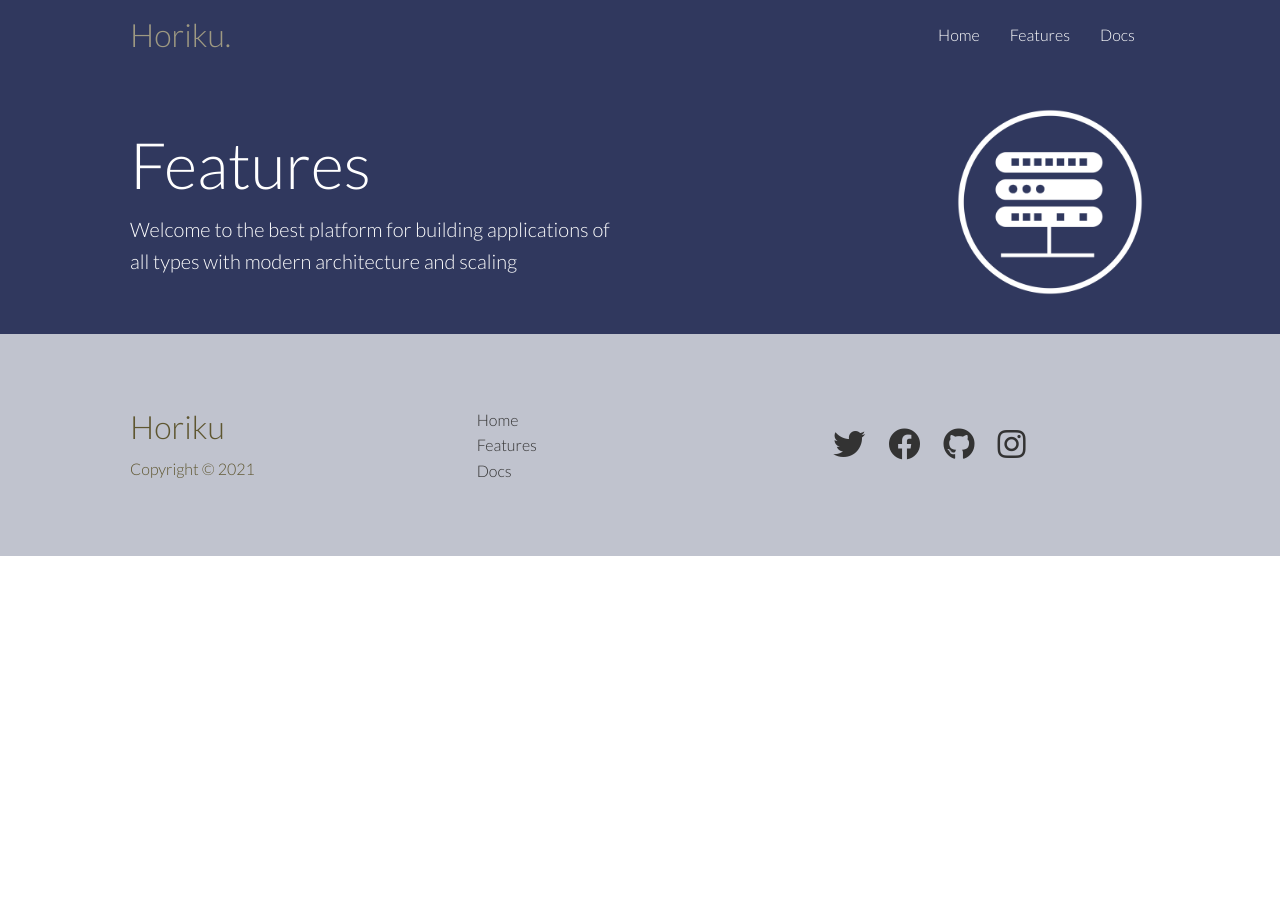
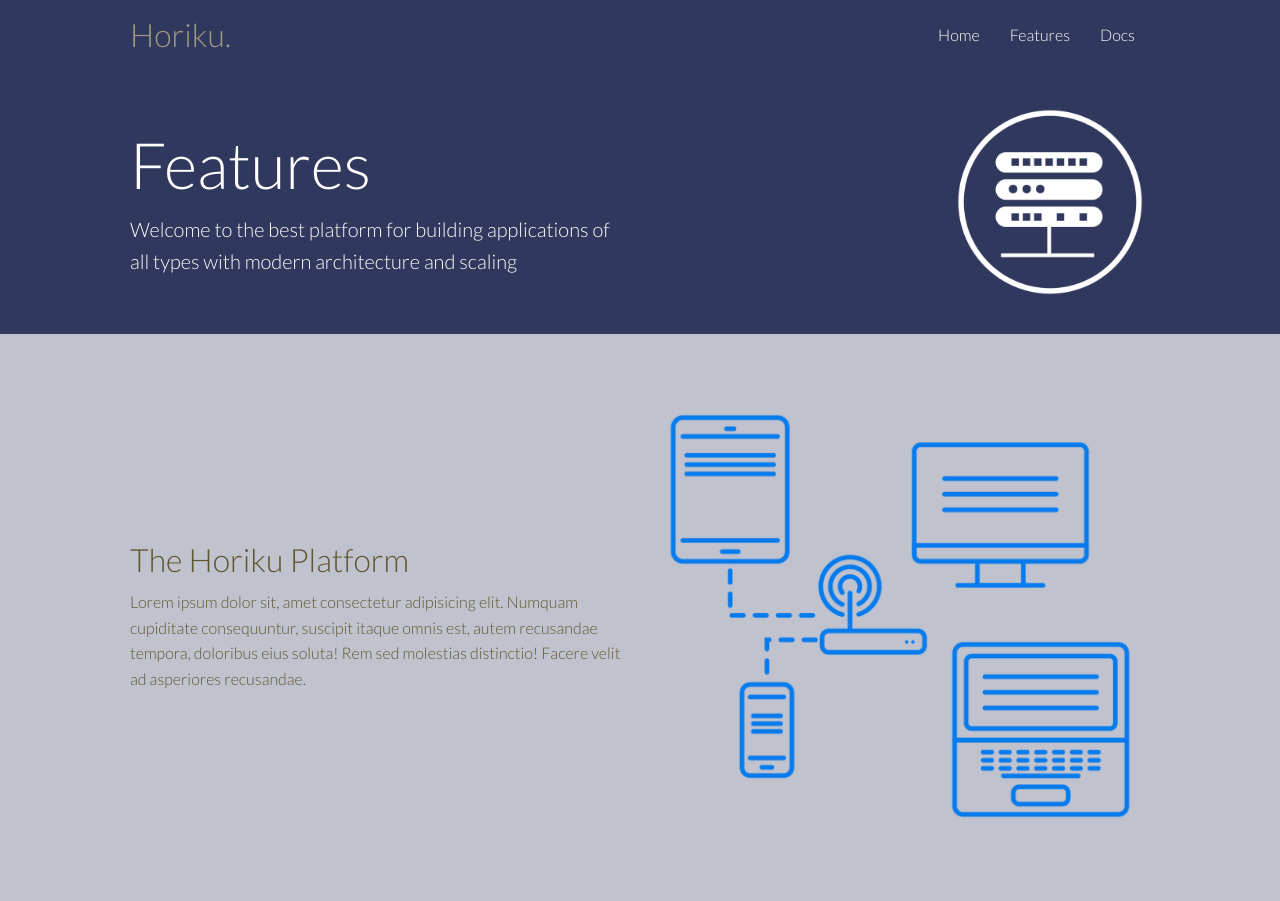
Before and after one commit to lockjohn/horiku, a plain HTML site: page features.html in a window 1280 px wide. Shown: the top 901 px of the page. Before the commit the page ends 800 px from the top, so only its background shows below. Drawn offline with Linux system fonts and the light colour scheme.

Commit message:
Add features.html sub-head

```diff
--- a/features.html
+++ b/features.html
@@ -39,6 +39,24 @@
         <img src="images/server.png" alt="">
     </div>
 </section>
+
+<!-- Sub head -->
+
+<section class="features-sub-head bg-light py-3">
+    <div class="container grid">
+        <div>
+            <h1 class="md">
+                The Horiku Platform
+            </h1>
+            <p >
+                Lorem ipsum dolor sit, amet consectetur adipisicing elit. Numquam cupiditate consequuntur, suscipit itaque omnis est, autem recusandae tempora, doloribus eius soluta! Rem sed molestias distinctio! Facere velit ad asperiores recusandae.
+            </p>
+        </div>
+        <img src="images/server2.png" alt="">
+    </div>
+</section>
+
+
 <!-- footer -->
 <footer class="footer bg-light py-5">
     <div class="container grid grid-3">
```
